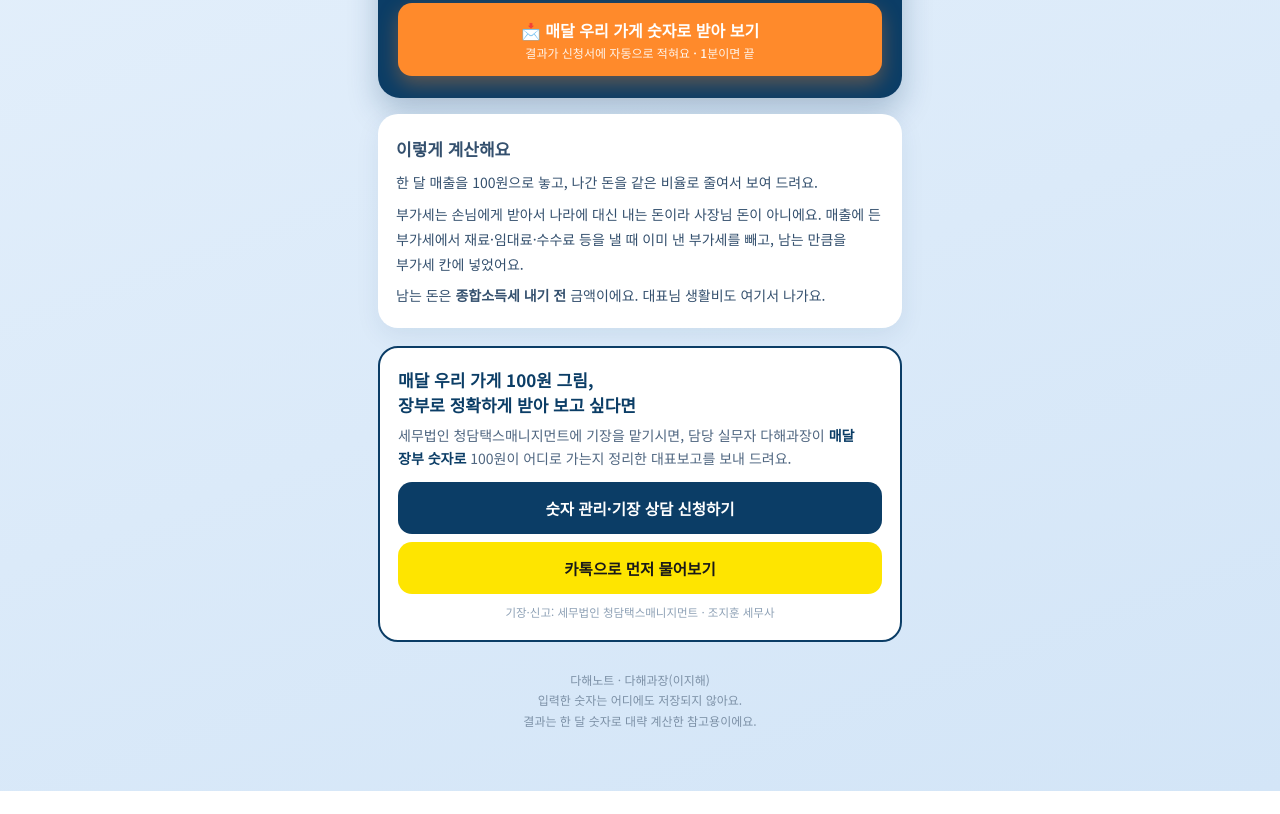
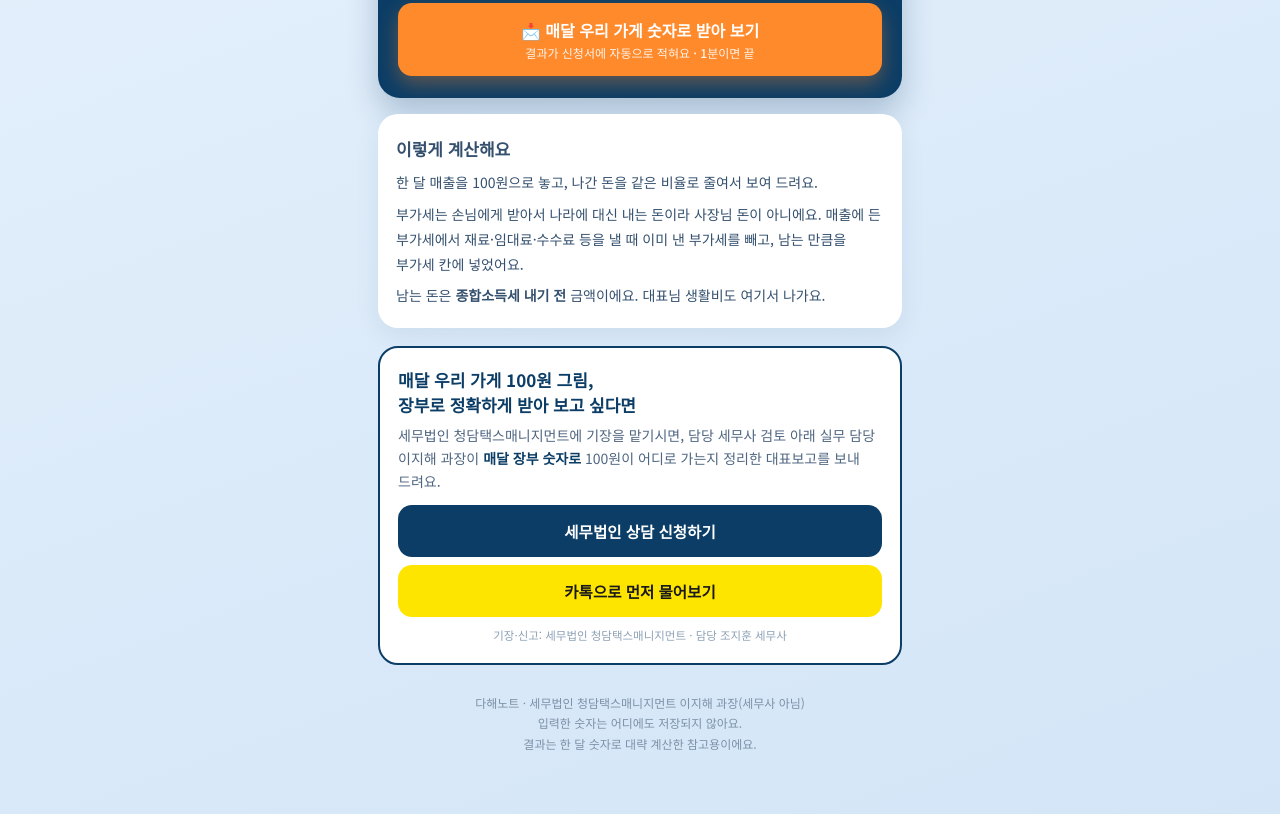
Before and after one commit to dahaenotebiz-cmyk/dahaenote, a plain HTML site: page tools/100won/index.html in a window 1280 px wide. Shown: the part 2178-2992 px from the top of the page. Before the commit the page ends 2969 px from the top, so only its background shows below. Drawn offline with Linux system fonts and the light colour scheme.

Commit message:
소속·담당 세무사 표기 정리(tools/100won)

```diff
--- a/tools/100won/index.html
+++ b/tools/100won/index.html
@@ -135,13 +135,13 @@ h1{font-size:28px;font-weight:900;margin-top:22px;line-height:1.35}
 
   <div class="cta">
     <b>매달 우리 가게 100원 그림,<br>장부로 정확하게 받아 보고 싶다면</b>
-    <p>세무법인 청담택스매니지먼트에 기장을 맡기시면, 담당 실무자 다해과장이 <b>매달 장부 숫자로</b> 100원이 어디로 가는지 정리한 대표보고를 보내 드려요.</p>
-    <a href="https://docs.google.com/forms/d/e/1FAIpQLSeA7ttgsoYLODeBgrKjZz6mYSFmJhpiciCo7N3n1YZT-D1X8w/viewform" target="_blank" rel="noopener">숫자 관리·기장 상담 신청하기</a>
+    <p>세무법인 청담택스매니지먼트에 기장을 맡기시면, 담당 세무사 검토 아래 실무 담당 이지해 과장이 <b>매달 장부 숫자로</b> 100원이 어디로 가는지 정리한 대표보고를 보내 드려요.</p>
+    <a href="https://docs.google.com/forms/d/e/1FAIpQLSeA7ttgsoYLODeBgrKjZz6mYSFmJhpiciCo7N3n1YZT-D1X8w/viewform" target="_blank" rel="noopener">세무법인 상담 신청하기</a>
     <a class="k" href="https://open.kakao.com/o/s9Iptnbf" target="_blank" rel="noopener">카톡으로 먼저 물어보기</a>
-    <div class="firm">기장·신고: 세무법인 청담택스매니지먼트 · 조지훈 세무사</div>
+    <div class="firm">기장·신고: 세무법인 청담택스매니지먼트 · 담당 조지훈 세무사</div>
   </div>
 
-  <div class="foot">다해노트 · 다해과장(이지해)<br>입력한 숫자는 어디에도 저장되지 않아요.<br>결과는 한 달 숫자로 대략 계산한 참고용이에요.</div>
+  <div class="foot">다해노트 · 세무법인 청담택스매니지먼트 이지해 과장(세무사 아님)<br>입력한 숫자는 어디에도 저장되지 않아요.<br>결과는 한 달 숫자로 대략 계산한 참고용이에요.</div>
 </div>
 <div class="toast" id="toast"></div>
 
```
